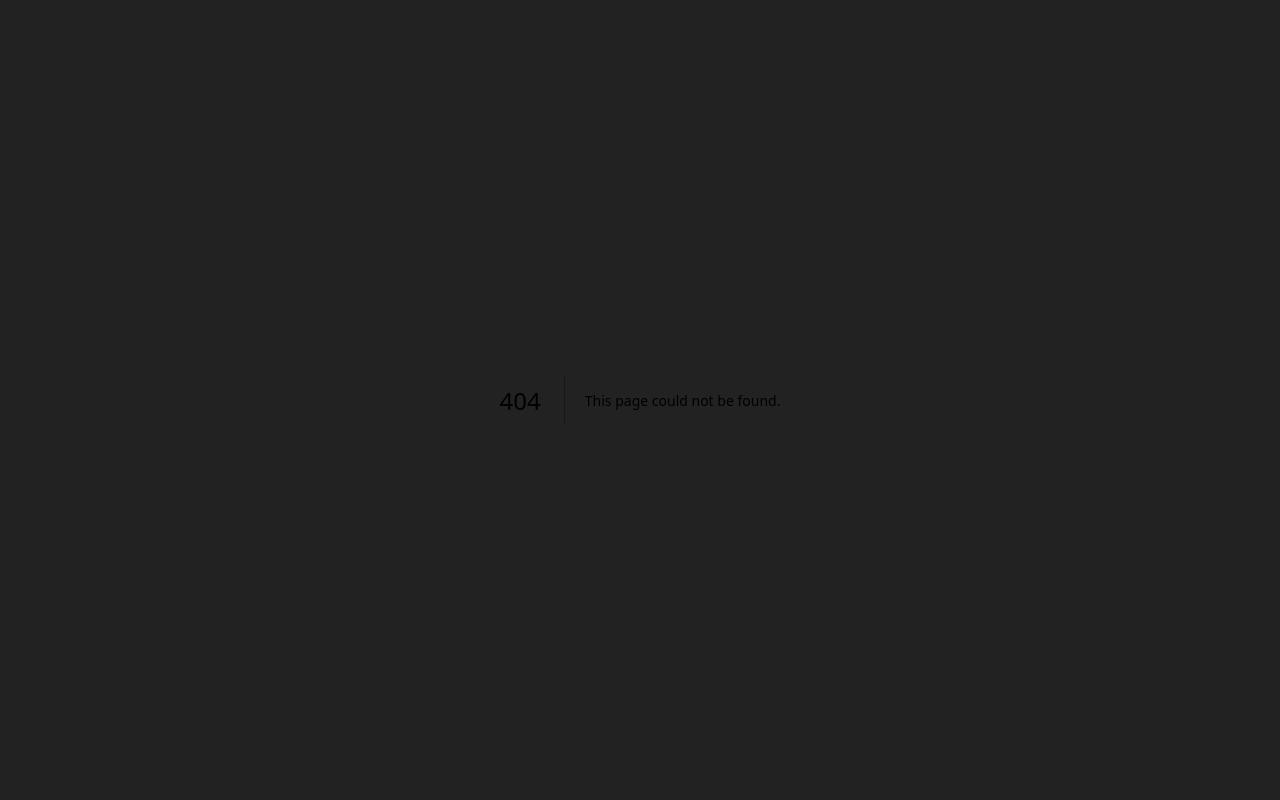
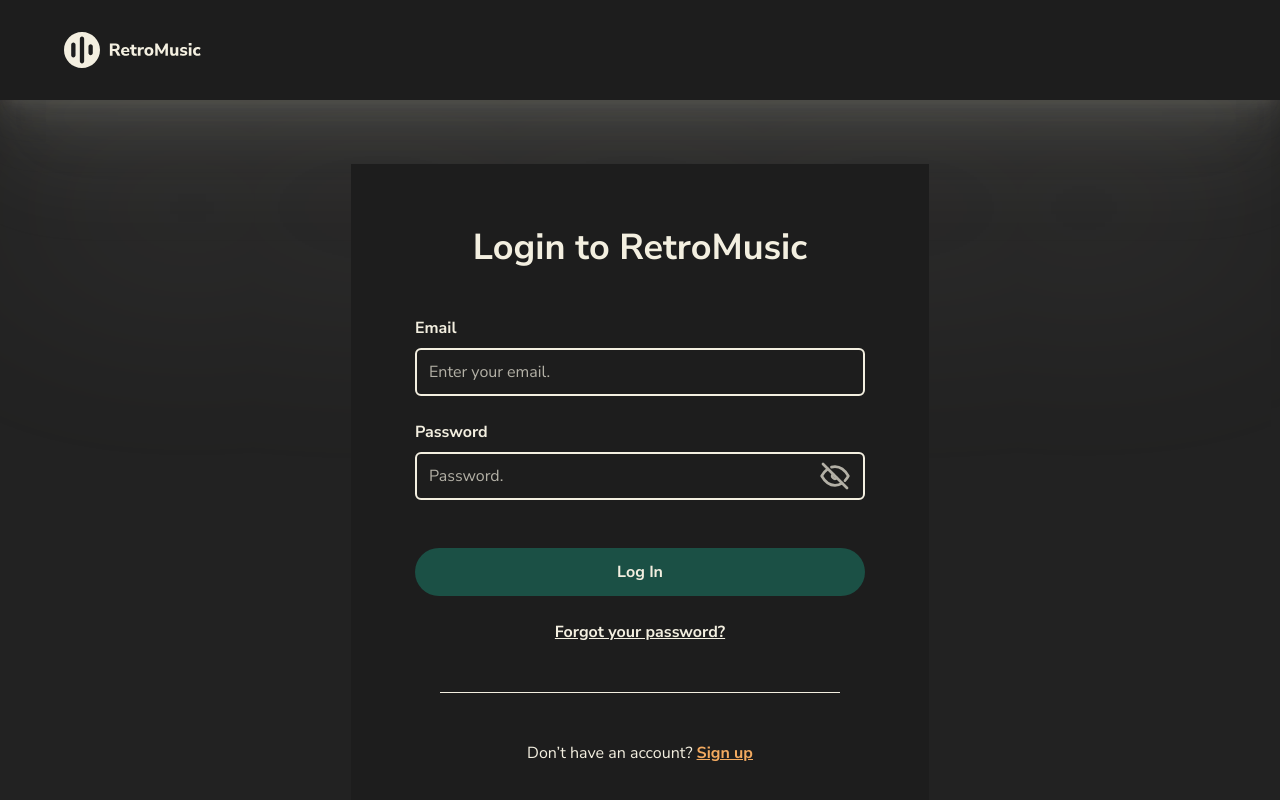
Before and after one commit to alexmaest/AYD2_Proyecto_G2, a Next.js app in the folder frontend/: page /login in a window 1280 px wide. Before the commit this address had no page. Shown: the top 800 px of the page. Built offline with nearby package versions, Linux system fonts and the light colour scheme.

Commit message:
feature: create login view

```diff
--- /dev/null
+++ b/frontend/src/app/login/page.tsx
@@ -0,0 +1,101 @@
+'use client'
+import Brand from '@/components/Brand'
+import Button from '@/components/Button'
+import Input from '@/components/Input'
+import Link from 'next/link'
+import { useMemo, useState } from 'react'
+import { TbEye, TbEyeOff } from 'react-icons/tb'
+
+function Login () {
+  const [email, setEmail] = useState('')
+  const [password, setPassword] = useState('')
+  const [showPassword, setShowPassword] = useState(false)
+
+  const validationStateEmail = useMemo(() => {
+    const validateEmail = (email: string) => email.match(/^[A-Z0-9._%+-]+@[A-Z0-9.-]+.[A-Z]{2,4}$/i)
+    if (email === '') return undefined
+
+    return (validateEmail(email) != null) ? 'valid' : 'invalid'
+  }, [email])
+
+  const validationStatePassword = useMemo(() => {
+    const validatePassword = (password: string) => password.length >= 8
+    if (password === '') return undefined
+
+    return (validatePassword(password)) ? 'valid' : 'invalid'
+  }, [password])
+
+  return (
+    <>
+      <header className='flex px-16 py-8 bg-[#1D1D1D] shadow-header'>
+        <Link href='/' passHref>
+          <Brand className='h-[36px] w-[136.8px]' color='#F3EFE0' />
+        </Link>
+      </header>
+      <main className='flex items-center justify-center my-16'>
+        <form action='post' className='flex p-16 gap-12 flex-col items-center bg-[#1D1D1D]'>
+          <h2 className='text-4xl font-bold text-retro-white'>Login to RetroMusic</h2>
+          <section className='flex flex-col items-start gap-6'>
+            <Input
+              value={email}
+              onChange={(event) => setEmail(event.target.value)}
+              id='email'
+              type='email'
+              label='Email'
+              placeholder='Enter your email.'
+              autoComplete='email'
+              isValid={validationStateEmail === undefined ? true : validationStateEmail === 'valid'}
+              note={validationStateEmail === 'invalid' ? 'Please enter a valid email.' : undefined}
+            />
+            <Input
+              value={password}
+              onChange={(event) => setPassword(event.target.value)}
+              id='password'
+              type='password'
+              label='Password'
+              placeholder='Password.'
+              isPassword={showPassword}
+              autoComplete='off'
+              isValid={validationStatePassword === undefined ? true : validationStatePassword === 'valid'}
+              note={validationStatePassword === 'invalid' ? 'Your password must be at least 8 characters long.' : undefined}
+            >
+              <button type='button' onClick={() => setShowPassword(!showPassword)}>
+                {showPassword
+                  ? (
+                    <TbEye className='h-8 w-8 opacity-70 my-2 mx-3 hover:opacity-100 hover:scale-110' />)
+                  : (
+                    <TbEyeOff className='h-8 w-8 opacity-70 my-2 mx-3 hover:opacity-100 hover:scale-110' />)}
+              </button>
+            </Input>
+          </section>
+          <div className='flex flex-col gap-6 items-center'>
+            <Button
+              type='primary'
+              width='w-[450px]'
+            >
+              <span className='text-retro-white text-center font-bold text-[16px]'>Log In</span>
+            </Button>
+            <Link
+              href='/recover-password'
+              className='text-retro-white underline text-[16px] font-bold hover:scale-105'
+            >
+              Forgot your password?
+            </Link>
+          </div>
+          <div className='w-[400px] h-[1px] bg-retro-white' />
+          <div className='flex flex-row gap-1 text-retro-white'>
+            <p>Don’t have an account?</p>
+            <Link
+              href='/register'
+              className='text-retro-orange underline text-[16px] font-bold hover:scale-105'
+            >
+              Sign up
+            </Link>
+          </div>
+        </form>
+      </main>
+    </>
+  )
+}
+
+export default Login
--- a/frontend/src/components/Button.tsx
+++ b/frontend/src/components/Button.tsx
@@ -1,5 +1,6 @@
 interface ButtonProps {
   type: 'primary' | 'secondary'
+  width?: string
   children: React.ReactNode
 }
 
@@ -8,10 +9,10 @@ const buttonStyles = {
   secondary: 'bg-retro-orange hover:brightness-110 hover:scale-105'
 }
 
-function Button ({ type, children }: ButtonProps) {
+function Button ({ type, width, children }: ButtonProps) {
   return (
     <button
-      className={`group box-border flex items-center justify-center gap-4 rounded-full px-[48px] py-[12px] transition-all duration-300 ease-in-out ${buttonStyles[type]}`}
+      className={`group box-border flex items-center justify-center gap-4 rounded-full px-[48px] py-[12px] transition-all duration-300 ease-in-out ${buttonStyles[type]} ${width !== undefined ? width : ''}`}
     >
       {children}
     </button>
--- a/frontend/tailwind.config.js
+++ b/frontend/tailwind.config.js
@@ -78,6 +78,9 @@ module.exports = {
           950: '#102b3c',
           DEFAULT: '#1D5B79'
         }
+      },
+      boxShadow: {
+        header: '0px 4.372265338897705px 6.4753804206848145px 0px rgba(243, 239, 224, 0.03), 0px 10.507161140441895px 15.561239242553711px 0px rgba(243, 239, 224, 0.04), 0px 19.7840518951416px 29.300432205200195px 0px rgba(243, 239, 224, 0.05), 0px 35.29136657714844px 52.266963958740234px 0px rgba(243, 239, 224, 0.06), 0px 66.00862121582031px 97.75960540771484px 0px rgba(243, 239, 224, 0.07), 0px 158px 234px 0px rgba(243, 239, 224, 0.10)'
       }
     }
   },
```
